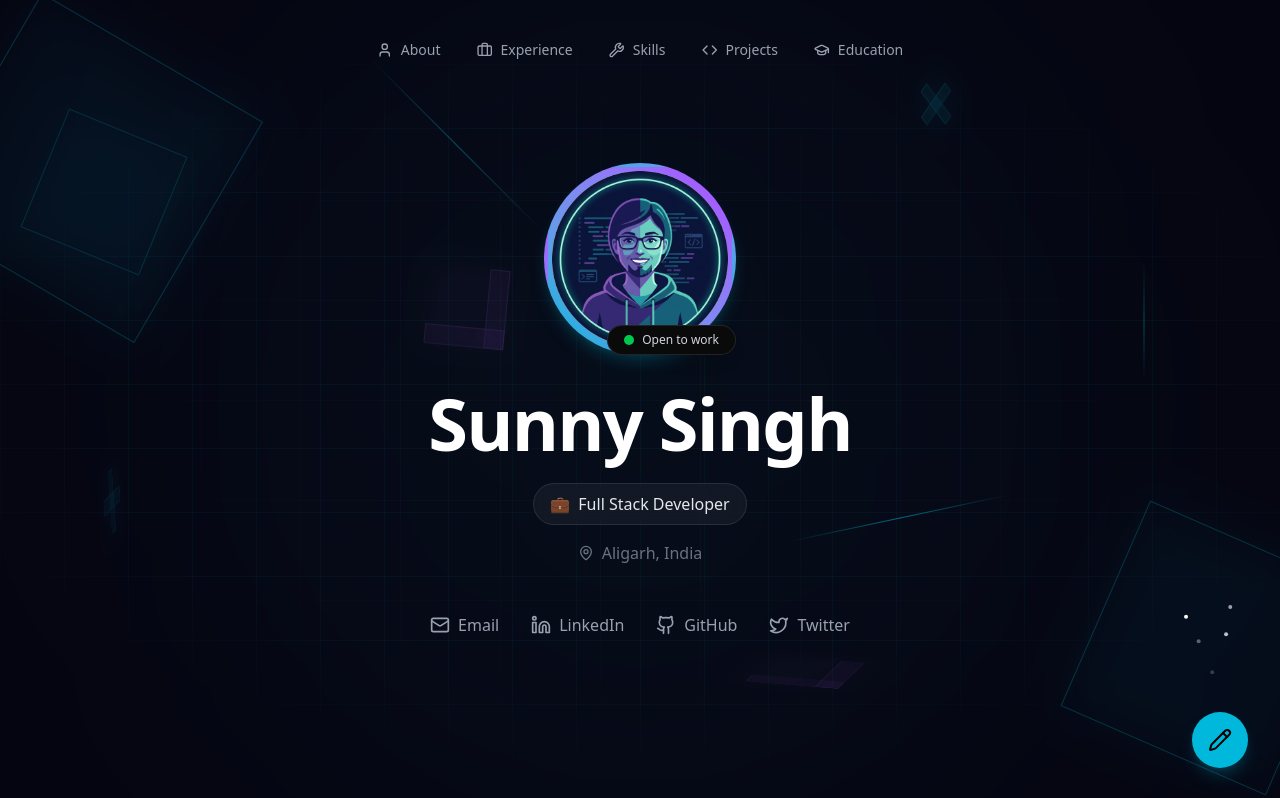
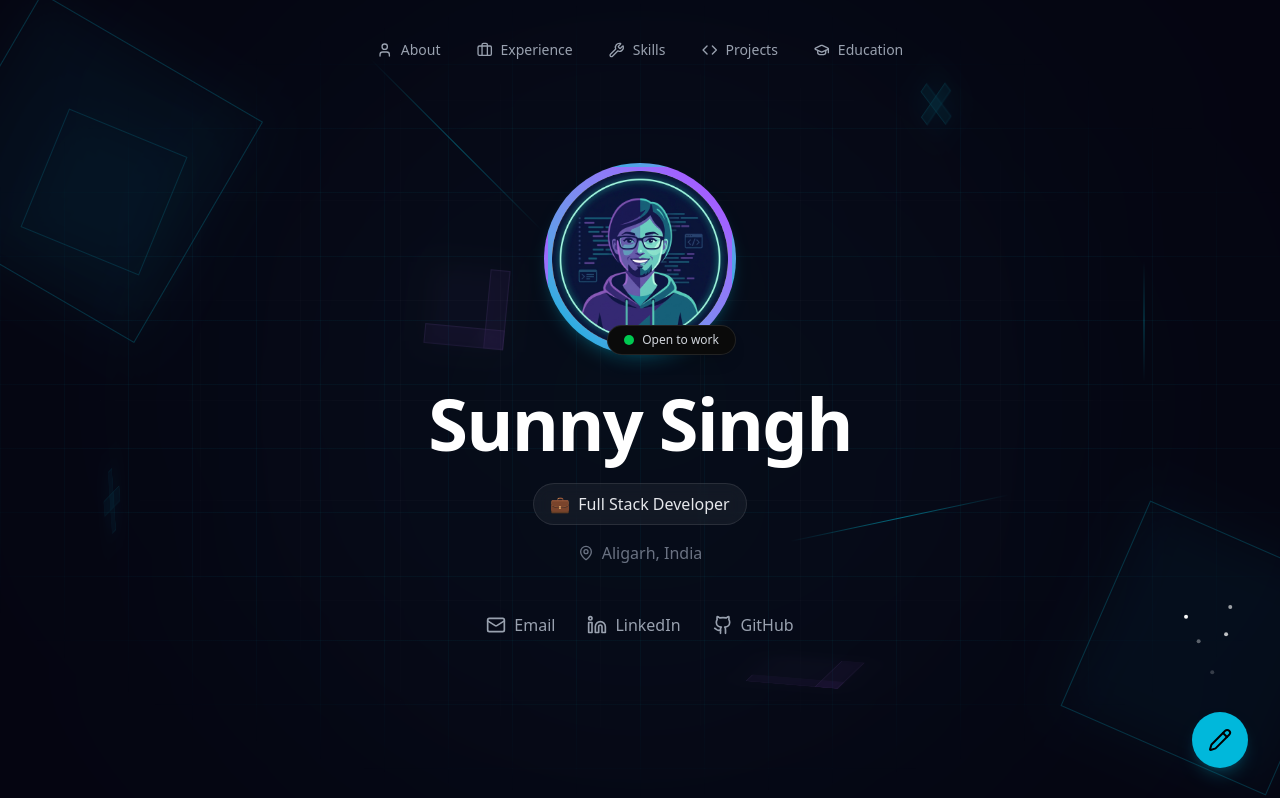
Before and after one commit to sunnysingh0508/portfolio, a Next.js app: page / in a window 1280 px wide. Shown: the top 798 px of the page. Built offline with nearby package versions, Linux system fonts and the light colour scheme.

Commit message:
remove button

```diff
--- a/components/Hero.tsx
+++ b/components/Hero.tsx
@@ -1,7 +1,7 @@
 "use client";
 
 import { motion } from "framer-motion";
-import { Mail, Github, Linkedin, Twitter, MapPin } from "lucide-react";
+import { Mail, Github, Linkedin, MapPin } from "lucide-react";
 import Image from "next/image";
 import { useProfile } from "@/context/ProfileContext";
 import SectionBackground from "./SectionBackground";
@@ -81,7 +81,7 @@ export default function Hero() {
                         { icon: Mail, href: `mailto:${user.email}`, label: "Email" },
                         { icon: Linkedin, href: user.linkedin, label: "LinkedIn" },
                         { icon: Github, href: "https://github.com", label: "GitHub" },
-                        { icon: Twitter, href: "https://twitter.com", label: "Twitter" },
+
                     ].map((social, index) => (
                         <a
                             key={index}
```
